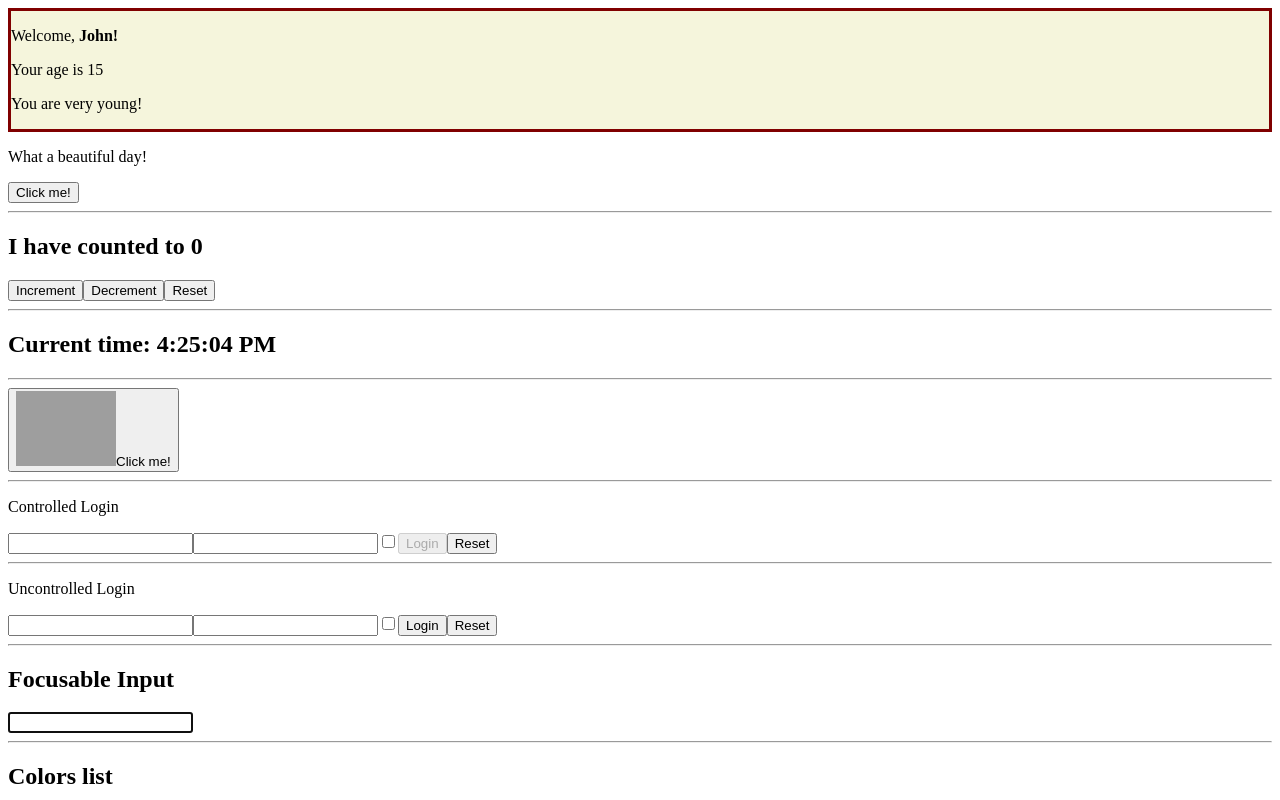
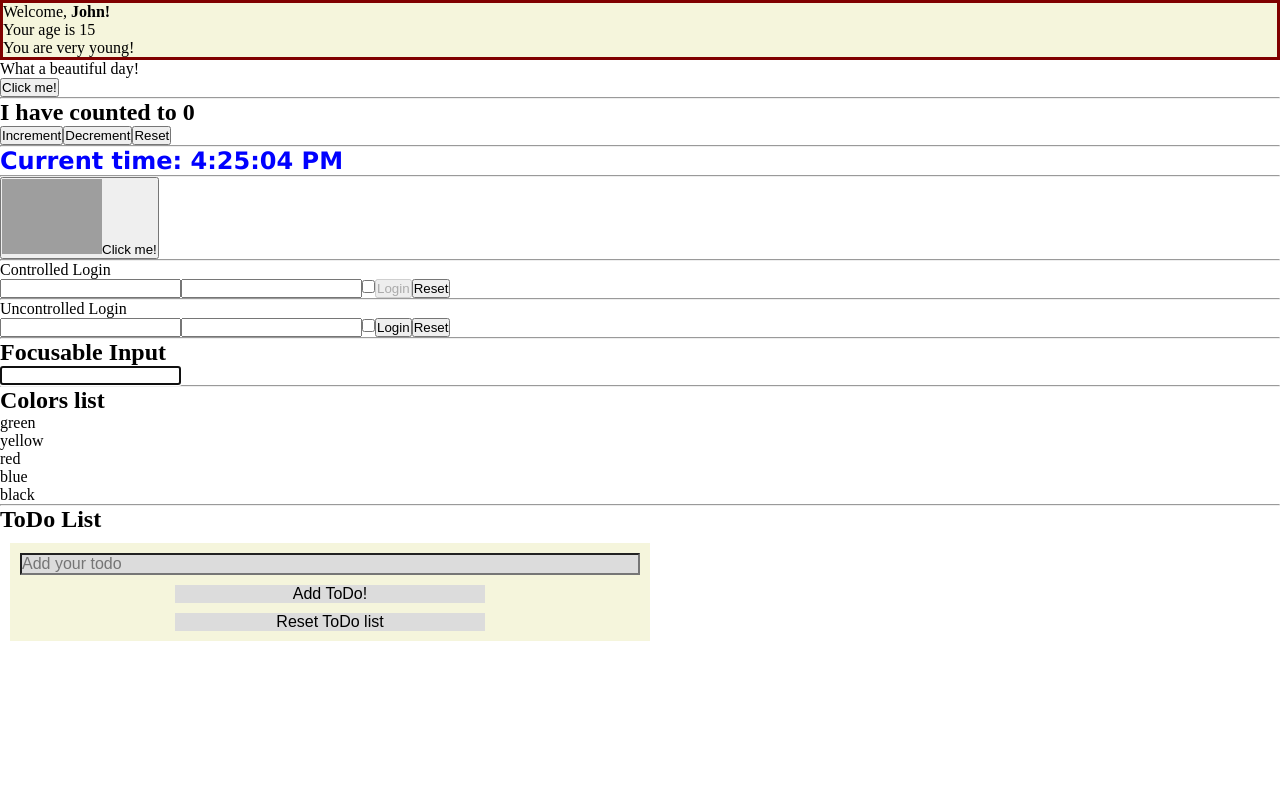
Before and after one commit to Miciaz/react-esercizi, a React (Vite) app: page / in a window 1280 px wide. Shown: the top 800 px of the page. Built offline with nearby package versions, Linux system fonts and the light colour scheme; grey boxes are pictures that could not be loaded.

Commit message:
added scss file for todolist e clock

```diff
--- a/src/Clock.jsx
+++ b/src/Clock.jsx
@@ -1,4 +1,5 @@
 import { useEffect, useState } from "react";
+import classes from './Clock.module.scss'
 
 export function Clock() {
   const [date, setDate] = useState(new Date());
@@ -15,7 +16,7 @@ export function Clock() {
 
   return (
     <div>
-      <h2>Current time: {date.toLocaleTimeString()}</h2>
+      <h2 className={classes.clock}>Current time: {date.toLocaleTimeString()}</h2>
     </div>
   );
 }
--- /dev/null
+++ b/src/Clock.module.scss
@@ -0,0 +1,4 @@
+.clock {
+    color: blue;
+    font-family: 'Lucida Sans', 'Lucida Sans Regular', 'Lucida Grande', 'Lucida Sans Unicode', Geneva, Verdana, sans-serif;
+}
--- a/src/ToDoList.jsx
+++ b/src/ToDoList.jsx
@@ -1,4 +1,5 @@
 import { useState } from "react";
+import classes from "./ToDoList.module.scss";
 
 export function ToDoList() {
   const [todo, setTodo] = useState([]);
@@ -21,21 +22,22 @@ export function ToDoList() {
   return (
     <>
       <h2>ToDo List</h2>
-      <form action="submit" onSubmit={handleSubmit}>
+      <form className={classes.form} action="submit" onSubmit={handleSubmit}>
         <input
+            className={classes.input}
           type="text"
           placeholder="Add your todo"
           value={newTodo}
           onChange={(event) => setNewTodo(event.target.value)}
         />
-        <button type="submit">Add ToDo!</button>
-        <button onClick={handleReset}>Reset ToDo list</button>
+        <button className={classes.button} type="submit">Add ToDo!</button>
+        <button className={classes.button} onClick={handleReset}>Reset ToDo list</button>
       </form>
 
-      <ul>
+      <ul className={classes.list}>
         {todo.map((el, index) => (
-          <li key={index}>{el}
-          <button onClick={() => handleRemove(index)}>Remove</button></li>
+          <li className={classes.list-item} key={index}>{el}
+          <button className={classes.button} onClick={() => handleRemove(index)}>Remove</button></li>
         ))}
       </ul>
     </>
--- /dev/null
+++ b/src/ToDoList.module.scss
@@ -0,0 +1,24 @@
+
+
+.form {
+    display: flex;
+    flex-direction: column;
+    width: 50%;
+    gap: 10px;
+    background-color: beige;
+    margin: 10px;
+    padding: 10px;
+}
+
+.input {
+    background-color: gainsboro;
+    font-size: 1rem;
+}
+
+.button {
+    background-color: gainsboro;
+    border: none;
+    font-size: 1rem;
+    width: 50%;
+    margin: 0 auto;
+}
--- a/src/index.css
+++ b/src/index.css
@@ -1,3 +1,9 @@
+* {
+    margin: 0;
+    padding: 0;
+    box-sizing: border-box;
+}
+
 .welcome {
     background-color: beige;
     border: solid 3px maroon;
```
